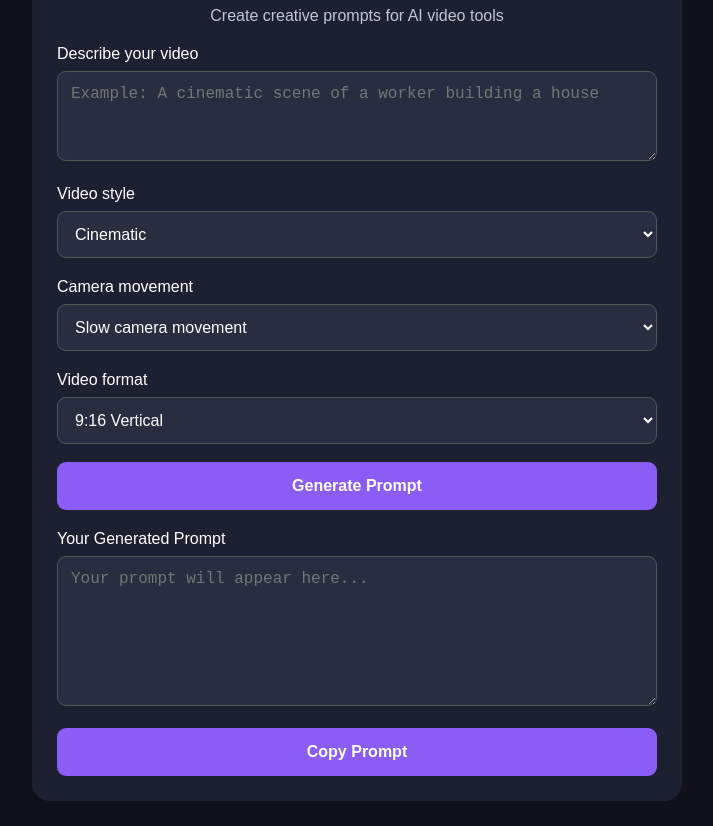
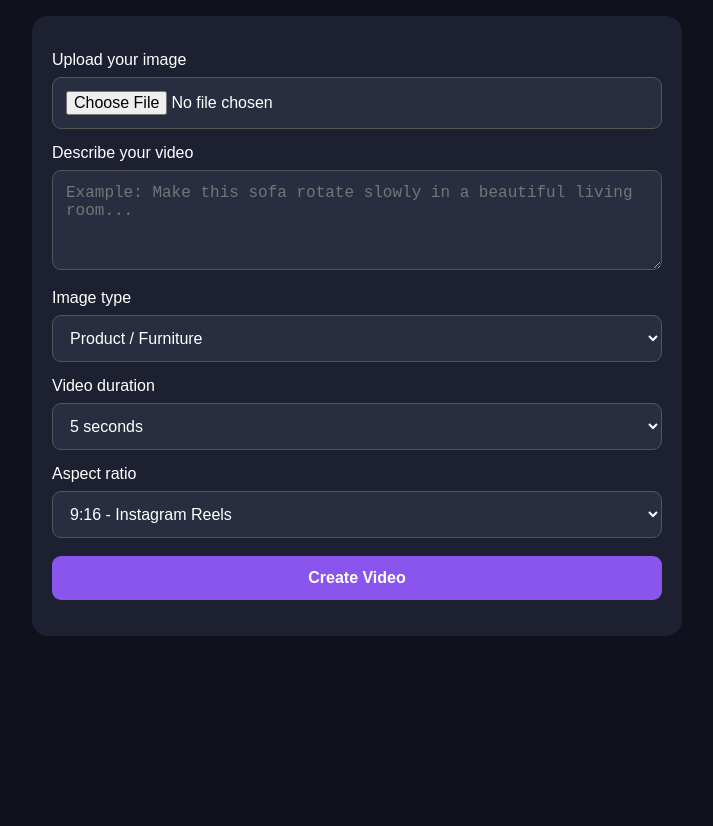
Before and after one commit to alfiyanasreen26-droid/ai-video-prompt-generator, a plain HTML site: page index.html in a window 1280 px wide. Shown: the part 123-949 px from the top of the page, without its empty margins (283-996 px from the left). After the commit the page ends 800 px from the top, so only its background shows below. Drawn offline with Linux system fonts and the light colour scheme.

Commit message:
Update index.html

```diff
--- a/index.html
+++ b/index.html
@@ -4,126 +4,68 @@
 <head>
 <meta charset="UTF-8">
 <meta name="viewport" content="width=device-width, initial-scale=1.0">
-<title>AI Video Prompt Generator</title>
+<title>AI Image to Video Studio</title>
 <style>
 *{box-sizing:border-box}
-body{
-  margin:0;
-  font-family:Arial,sans-serif;
-  background:#10111b;
-  color:white;
-  padding:25px 15px;
-}
-.container{
-  max-width:650px;
-  margin:auto;
-  background:#1d2030;
-  padding:25px;
-  border-radius:18px;
-}
-h1{text-align:center;color:#a78bfa}
-p{text-align:center;color:#c4c4d4}
-label{display:block;margin-top:20px;margin-bottom:8px}
-input,select,textarea{
-  width:100%;
-  padding:13px;
-  border-radius:9px;
-  border:1px solid #555;
-  background:#292d40;
-  color:white;
-  font-size:16px;
-}
-textarea{min-height:90px}
-button{
-  width:100%;
-  padding:15px;
-  margin-top:18px;
-  border:0;
-  border-radius:9px;
-  background:#8b5cf6;
-  color:white;
-  font-size:16px;
-  font-weight:bold;
-}
-#result{min-height:150px}
+body{margin:0;font-family:Arial,sans-serif;background:#10111c;color:white;padding:20px}
+.container{max-width:650px;margin:auto}
+h1{text-align:center;color:#c7a7ff}
+.subtitle{text-align:center;color:#bbb}
+.panel{background:#1d2030;padding:20px;border-radius:16px;margin-top:20px}
+label{display:block;margin:15px 0 8px}
+input,textarea,select,button{width:100%;padding:13px;border-radius:9px;border:1px solid #555;background:#292d40;color:white;font-size:16px}
+textarea{min-height:100px}
+button{background:#8955ed;border:0;font-weight:bold;margin-top:18px}
+#preview{width:100%;max-height:350px;object-fit:contain;margin-top:15px;border-radius:10px;display:none}
+#message{color:#d4baff;line-height:1.5}
 </style>
 </head>
 <body>
 <div class="container">
-<h1>AI Video Prompt Generator</h1>
-<p>Create creative prompts for AI video tools</p>
-
+<h1>✨ AI Video Studio</h1>
+<p class="subtitle">Turn your images into amazing videos</p>
+<div class="panel">
+<label>Upload your image</label>
+<input type="file" id="image" accept="image/*">
+<img id="preview" alt="Image preview">
 <label>Describe your video</label>
-<textarea id="idea" placeholder="Example: A cinematic scene of a worker building a house"></textarea>
-
-<label>Video style</label>
-<select id="style">
-<option>Cinematic</option>
-<option>Realistic</option>
-<option>Commercial Advertisement</option>
-<option>Documentary</option>
-<option>3D Animation</option>
+<textarea id="prompt" placeholder="Example: Make this sofa rotate slowly in a beautiful living room..."></textarea>
+<label>Image type</label>
+<select id="type">
+<option>Product / Furniture</option>
+<option>People / Fashion</option>
+<option>Other</option>
 </select>
-
-<label>Camera movement</label>
-<select id="camera">
-<option>Slow camera movement</option>
-<option>Tracking shot</option>
-<option>Wide angle shot</option>
-<option>Close-up shot</option>
-<option>Drone shot</option>
+<label>Video duration</label>
+<select id="duration">
+<option>5 seconds</option>
+<option>10 seconds</option>
 </select>
-
-<label>Video format</label>
-<select id="format">
-<option>9:16 Vertical</option>
-<option>16:9 Landscape</option>
-<option>1:1 Square</option>
+<label>Aspect ratio</label>
+<select id="ratio">
+<option>9:16 - Instagram Reels</option>
+<option>16:9 - YouTube</option>
+<option>1:1 - Instagram Post</option>
 </select>
-
-<button onclick="generate()">Generate Prompt</button>
-
-<label>Your Generated Prompt</label>
-<textarea id="result" placeholder="Your prompt will appear here..." readonly></textarea>
-
-<button onclick="copyPrompt()">Copy Prompt</button>
+<button onclick="generate()">Create Video</button>
+<p id="message"></p>
 </div>
-
+</div>
 <script>
+const imageInput=document.getElementById('image');
+imageInput.addEventListener('change',function(){
+const file=this.files[0];
+if(file){
+document.getElementById('preview').src=URL.createObjectURL(file);
+document.getElementById('preview').style.display='block';
+}
+});
 function generate(){
- const idea=document.getElementById("idea").value.trim();
- if(!idea){
-   alert("Please describe your video first!");
-   return;
- }
- const style=document.getElementById("style").value;
- const camera=document.getElementById("camera").value;
- const format=document.getElementById("format").value;
-
- const prompt=`Create a ${style.toLowerCase()} video showing ${idea}.
-
-Camera: ${camera}.
-Format: ${format}.
-Quality: High resolution, detailed visuals, natural lighting, realistic movement, professional composition.
-
-Make the scene visually engaging and maintain consistent subjects throughout the video.`;
-
- document.getElementById("result").value=prompt;
+if(!imageInput.files.length){
+document.getElementById('message').textContent='Please upload an image first.';
+return;
 }
-
-function copyPrompt(){
- const result=document.getElementById("result");
- if(!result.value){
-   alert("Generate a prompt first!");
-   return;
- }
- navigator.clipboard.writeText(result.value)
- .then(()=>alert("Prompt copied successfully!"))
- .catch(()=> {
-   result.select();
-   document.execCommand("copy");
-   alert("Prompt copied!");
- });
+document.getElementById('message').textContent='Your image is ready! The video generation service still needs to be connected. We will do that in the next stage.';
 }
 </script>
 </body>
```
